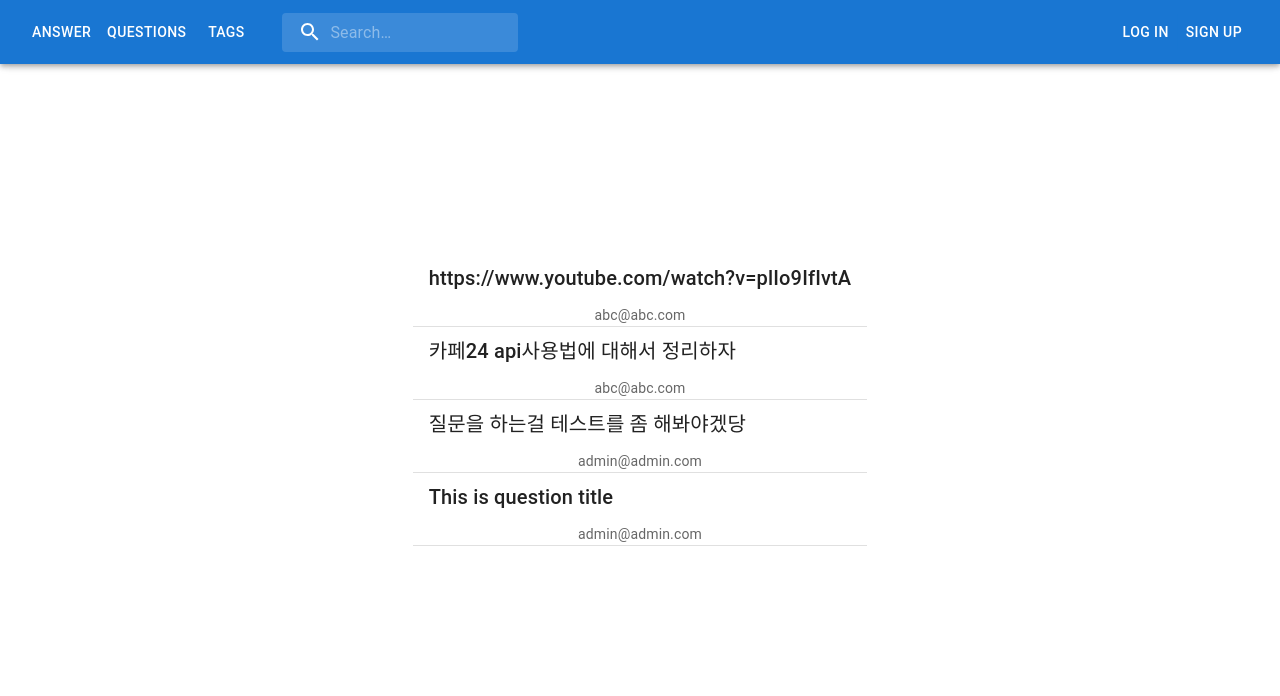
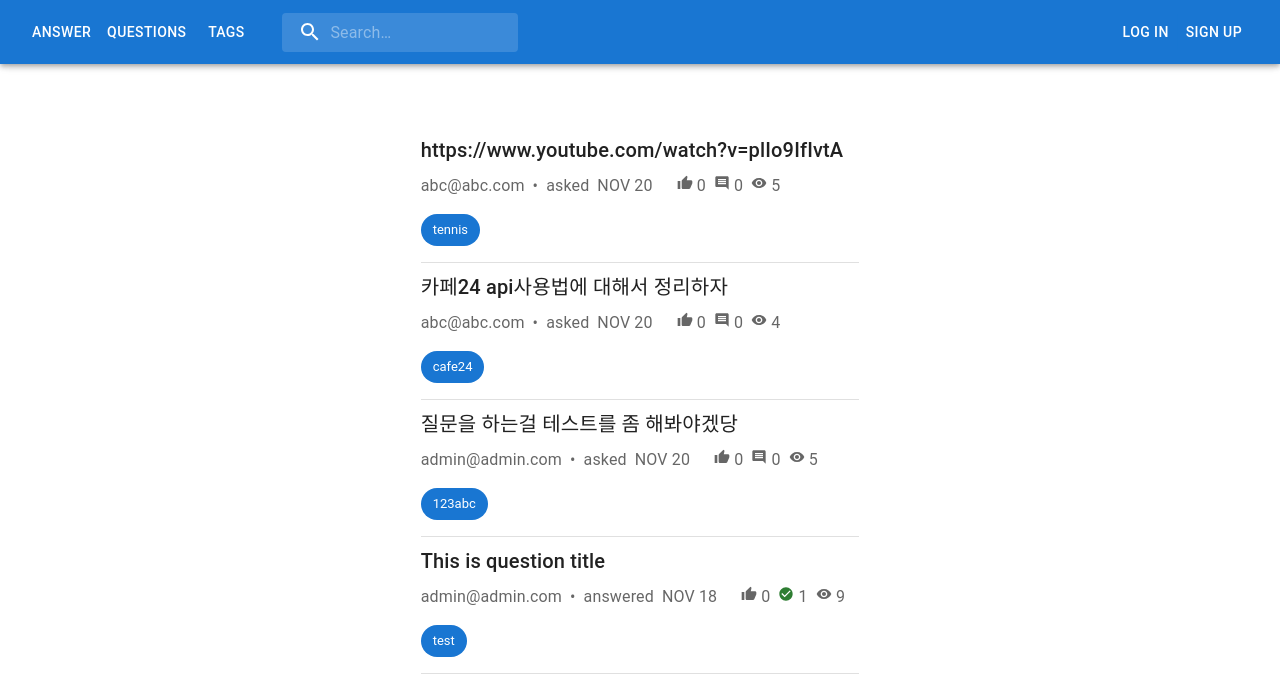
Before and after one commit to JJakDDo/answer, a React (Vite) app in the folder frontend/: page / in a window 1280 px wide. Shown: the top 696 px of the page. Built offline with nearby package versions, Linux system fonts and the light colour scheme.

Commit message:
feat: implement question list component

```diff
--- a/frontend/src/components/QuestionList/index.jsx
+++ b/frontend/src/components/QuestionList/index.jsx
@@ -1,5 +1,6 @@
-import * as React from "react";
+import React from "react";
 import Box from "@mui/material/Box";
+import Chip from "@mui/material/Chip";
 import List from "@mui/material/List";
 import ListItem from "@mui/material/ListItem";
 import Divider from "@mui/material/Divider";
@@ -7,10 +8,38 @@ import ListItemText from "@mui/material/ListItemText";
 import ListItemAvatar from "@mui/material/ListItemAvatar";
 import Avatar from "@mui/material/Avatar";
 import Typography from "@mui/material/Typography";
+import ThumbUpIcon from "@mui/icons-material/ThumbUp";
+import CommentIcon from "@mui/icons-material/Comment";
+import VisibilityIcon from "@mui/icons-material/Visibility";
+import CheckCircleIcon from "@mui/icons-material/CheckCircle";
 
 import { useGetQuestions } from "../../hooks/questions";
 
 import questions from "./mockData.json";
+
+const MONTH_MAP = [
+  "JAN",
+  "FEB",
+  "MAR",
+  "APR",
+  "MAY",
+  "JUN",
+  "JUL",
+  "AUG",
+  "SEP",
+  "OCT",
+  "NOV",
+  "DEC",
+];
+
+function getStatusText(status) {
+  return status !== "0" ? "answered" : "asked";
+}
+
+function convertDateToText(timestamp) {
+  const date = new Date(timestamp * 1000);
+  return `${MONTH_MAP[date.getMonth()]} ${date.getDate()}`;
+}
 
 export default function QuestionList() {
   // const { data: questions } = useGetQuestions();
@@ -18,8 +47,8 @@ export default function QuestionList() {
   return (
     <List sx={{ width: "100%", maxWidth: 560, bgcolor: "background.paper" }}>
       {questions.map((question) => (
-        <>
-          <ListItem alignItems="flex-start">
+        <React.Fragment key={question.id}>
+          <ListItem alignItems="flex-start" sx={{ pl: 0 }}>
             <Typography
               sx={{ display: "inline" }}
               component="span"
@@ -29,18 +58,76 @@ export default function QuestionList() {
               {question.title}
             </Typography>
           </ListItem>
-          <Box>
+          <Box sx={{ display: "flex", alignItems: "center" }}>
             <Typography
               sx={{ display: "inline" }}
               component="span"
-              variant="body2"
+              variant="body1"
               color="text.secondary"
             >
               {question.user_info.display_name}
             </Typography>
+            <Typography
+              sx={{ display: "inline", pl: 1 }}
+              component="span"
+              variant="body1"
+              color="text.secondary"
+            >
+              •
+            </Typography>
+            <Typography
+              sx={{ display: "inline", pl: 1 }}
+              component="span"
+              variant="body1"
+              color="text.secondary"
+            >
+              {getStatusText(question.accepted_answer_id)}
+            </Typography>
+            <Typography
+              sx={{ display: "inline", pl: 1 }}
+              component="span"
+              variant="body1"
+              color="text.secondary"
+            >
+              {convertDateToText(question.create_time)}
+            </Typography>
+            <Typography
+              sx={{ display: "inline", pl: 3 }}
+              component="span"
+              variant="body1"
+              color="text.secondary"
+            >
+              <ThumbUpIcon fontSize="inherit" /> {question.vote_count}
+            </Typography>
+            <Typography
+              sx={{ display: "inline", pl: 1 }}
+              component="span"
+              variant="body1"
+              color="text.secondary"
+            >
+              {question.accepted_answer_id === "0" ? (
+                <CommentIcon fontSize="inherit" />
+              ) : (
+                <CheckCircleIcon fontSize="inherit" color="success" />
+              )}{" "}
+              {question.answer_count}
+            </Typography>
+            <Typography
+              sx={{ display: "inline", pl: 1 }}
+              component="span"
+              variant="body1"
+              color="text.secondary"
+            >
+              <VisibilityIcon fontSize="inherit" /> {question.view_count}
+            </Typography>
+          </Box>
+          <Box sx={{ mt: 2, mb: 2, display: "flex", gap: 1 }}>
+            {question.tags.map((tag, index) => (
+              <Chip key={index} label={tag.slug_name} color="primary" />
+            ))}
           </Box>
           <Divider component="li" />
-        </>
+        </React.Fragment>
       ))}
     </List>
   );
```
